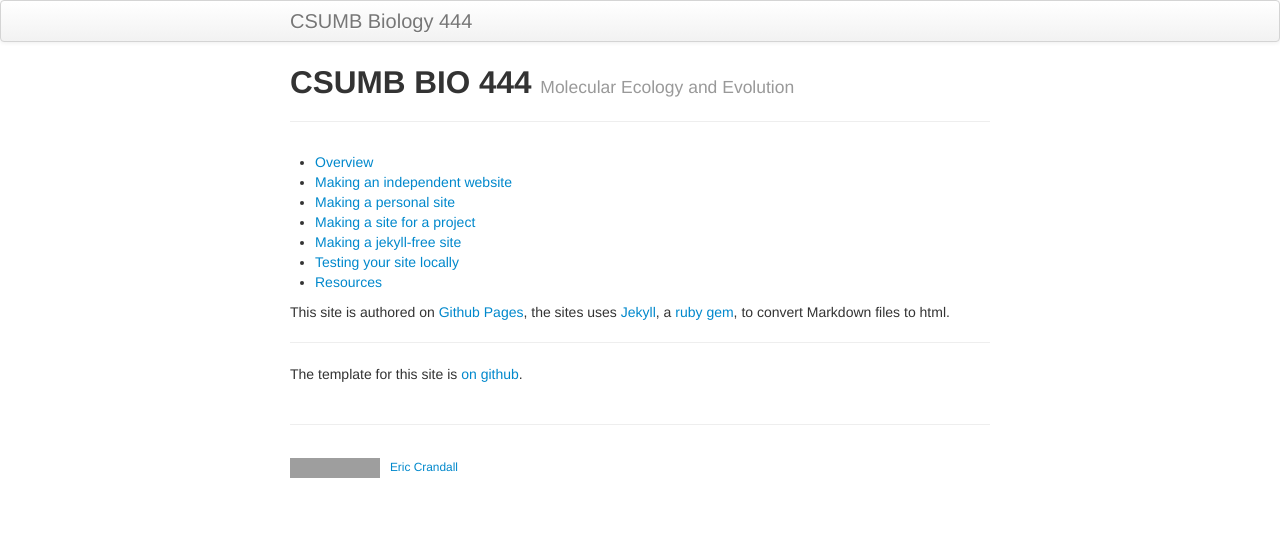
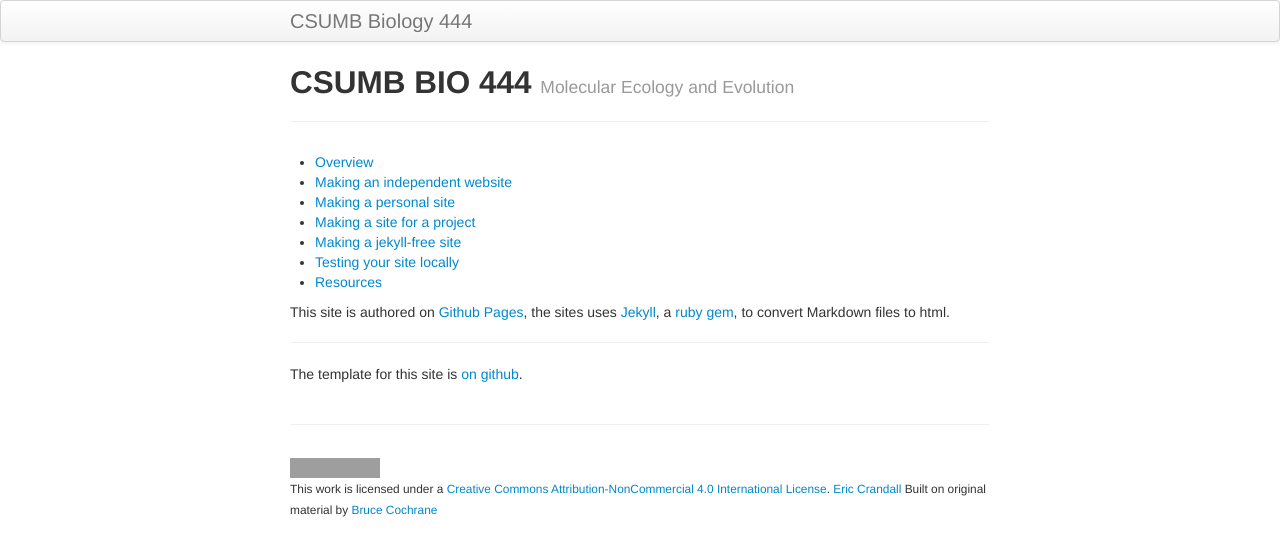
Before and after one commit to ericcrandall/BIO444, a Jekyll site: the page built from index.md, in a window 1280 px wide. Shown: the top 556 px of the page. Built offline with Jekyll 4.4.1, drawn with Linux system fonts in a browser that asks for light colours; grey boxes are pictures that could not be loaded.

Commit message:
Add CC-BY-NC license

```diff
--- a/_includes/themes/twitter/default.html
+++ b/_includes/themes/twitter/default.html
@@ -44,10 +44,11 @@
       <hr>
       <footer>
         <p><small>
-  <!-- start of Karl's footer; modify this part -->
-          <a href="https://creativecommons.org/publicdomain/zero/1.0/"><img src="https://i.creativecommons.org/p/zero/1.0/88x31.png" alt="CC0"/></a> &nbsp;
-          <a href="http://ericcrandall.org">Eric Crandall</a>
-  <!-- end of Karl's footer; modify this part -->
+  <!-- start of footer; modify this part -->
+          <a rel="license" href="http://creativecommons.org/licenses/by-nc/4.0/"><img alt="Creative Commons License" style="border-width:0" src="https://i.creativecommons.org/l/by-nc/4.0/88x31.png" /></a><br />This work is licensed under a <a rel="license" href="http://creativecommons.org/licenses/by-nc/4.0/">Creative Commons Attribution-NonCommercial 4.0 International License</a>.
+          <a href="https://ericcrandall.org">Eric Crandall</a>
+          <body> Built on original material by <a href="http://www.teachingpopgen.org">Bruce Cochrane</a>
+  <!-- end of footer; modify this part -->
         </small></p>
       </footer>
 
```
Also changed, not shown: test.Rmd (deleted, +0 -35 lines), test.md (deleted, +0 -30 lines), ReadMe.md, license.txt (added), test_files/figure-markdown_github/pressure-1.png (deleted), 3 other files.
